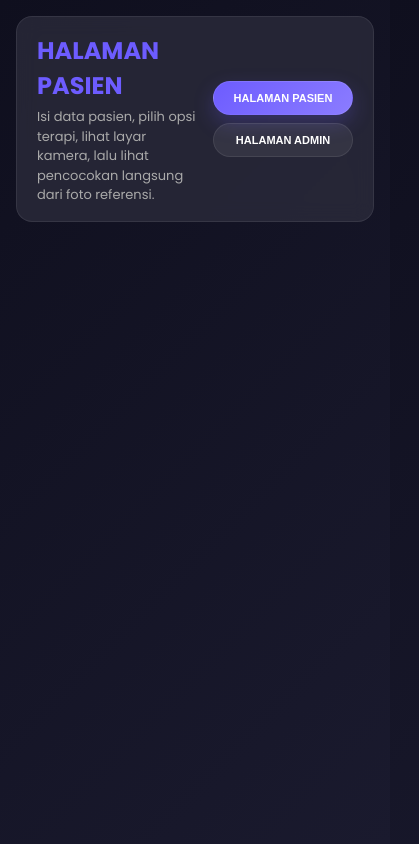
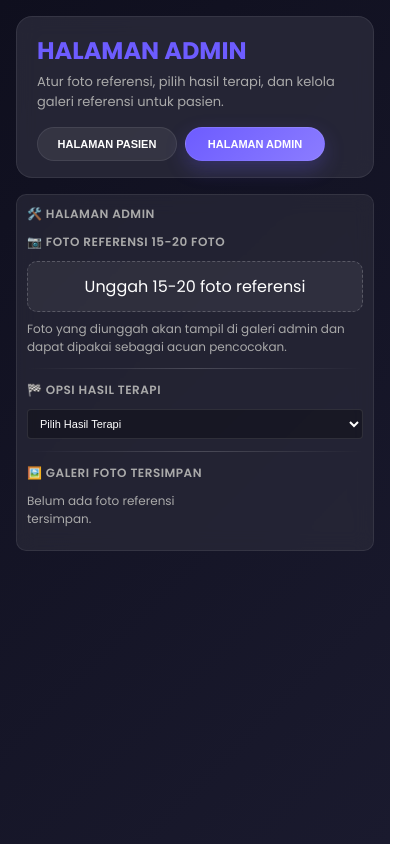
Before and after one commit to yuzeyu115-arch/camera-deteksi-anatomi, a website: page camera_tracking_browser.html in a window 390 px wide. Both pictures are taken after a click on the button "HALAMAN ADMIN". Shown: the top 844 px of the page, 419 px wide, since content can reach past the window. Drawn offline with nearby package versions, Linux system fonts and the light colour scheme; a script that the page names is missing.

Commit message:
Fix admin tab navigation and move therapy result to admin page

```diff
--- a/camera_tracking.js
+++ b/camera_tracking.js
@@ -12,12 +12,16 @@ const accuracyResult = document.getElementById('accuracyResult');
 const thumbnailsContainer = document.getElementById('thumbnailsContainer');
 const thresholdSlider = document.getElementById('thresholdSlider');
 const thresholdLabel = document.getElementById('thresholdLabel');
+const thresholdSliderSecondary = document.getElementById('thresholdSliderSecondary');
+const thresholdLabelSecondary = document.getElementById('thresholdLabelSecondary');
 const saveRefBtn = document.getElementById('saveRefBtn');
 const savedContainer = document.getElementById('savedContainer');
 const clearSavedBtn = document.getElementById('clearSavedBtn');
 const exportRefsBtn = document.getElementById('exportRefsBtn');
 const importRefsInput = document.getElementById('importRefsInput');
 const forceNoMirrorBtn = document.getElementById('forceNoMirrorBtn');
+const pageHeading = document.querySelector('.page-heading');
+const pageSubtitle = document.querySelector('.page-subtitle');
 const patientTabBtn = document.getElementById('patientTabBtn');
 const adminTabBtn = document.getElementById('adminTabBtn');
 const patientPage = document.getElementById('patientPage');
@@ -797,6 +801,15 @@ function switchPage(target) {
     patientTabBtn.classList.toggle('active', target === 'patient');
     adminTabBtn.classList.toggle('active', target === 'admin');
   }
+  if (pageHeading && pageSubtitle) {
+    if (target === 'admin') {
+      pageHeading.textContent = 'HALAMAN ADMIN';
+      pageSubtitle.textContent = 'Atur foto referensi, pilih hasil terapi, dan kelola galeri referensi untuk pasien.';
+    } else {
+      pageHeading.textContent = 'HALAMAN PASIEN';
+      pageSubtitle.textContent = 'Isi data pasien, pilih opsi terapi, lihat layar kamera, dan lihat akurasi secara otomatis.';
+    }
+  }
 }
 
 if (patientTabBtn) patientTabBtn.addEventListener('click', () => switchPage('patient'));
--- a/camera_tracking_browser.html
+++ b/camera_tracking_browser.html
@@ -71,7 +71,6 @@
         z-index: auto;
         padding: 8px;
         gap: 8px;
-        margin-top: 100vh;
         background: linear-gradient(135deg, #0f0f1e 0%, #1a1a2e 100%);
         border-top: 1px solid rgba(255, 255, 255, 0.08);
         order: 2;
@@ -79,6 +78,7 @@
       .main-content {
         gap: 12px;
         order: 1;
+        padding-top: 0;
       }
       .container {
         flex-direction: column;
@@ -409,6 +409,41 @@
       gap: 8px;
       flex-wrap: wrap;
     }
+    .app-shell {
+      width: 100%;
+      max-width: 1400px;
+      margin: 0 auto;
+      display: flex;
+      flex-direction: column;
+      gap: 16px;
+      padding: 16px;
+    }
+    .page-heading {
+      font-size: 24px;
+      font-weight: 700;
+      margin-bottom: 4px;
+      color: #6d5cff;
+    }
+    .page-subtitle {
+      color: #aaa;
+      font-size: 13px;
+      line-height: 1.5;
+      max-width: 680px;
+    }
+    .topbar {
+      display: flex;
+      justify-content: space-between;
+      align-items: center;
+      gap: 16px;
+      flex-wrap: wrap;
+    }
+    .topbar {
+      display: flex;
+      justify-content: space-between;
+      align-items: center;
+      gap: 16px;
+      flex-wrap: wrap;
+    }
     .tab-btn {
       min-width: 140px;
       padding: 10px 14px;
@@ -416,6 +451,7 @@
       background: rgba(255,255,255,0.07);
       color: #fff;
       border: 1px solid rgba(255,255,255,0.08);
+      cursor: pointer;
     }
     .tab-btn.active {
       background: linear-gradient(135deg, #6d5cff, #8b7cff);
@@ -423,6 +459,7 @@
     }
     .page-panel {
       display: none;
+      width: 100%;
     }
     .page-panel.active {
       display: block;
@@ -622,6 +659,20 @@
       .accuracy-display {
         gap: 10px;
       }
+      .topbar {
+        flex-direction: column;
+        align-items: flex-start;
+      }
+      .tab-switch {
+        width: 100%;
+      }
+      .container,
+      .section-card {
+        width: 100%;
+      }
+      .sidebar {
+        width: 100%;
+      }
     }
   </style>
 </head>
@@ -660,14 +711,6 @@
               <option value="flexibility">Fleksibilitas</option>
               <option value="gait">Analisis Berjalan</option>
               <option value="coordination">Koordinasi Gerakan</option>
-            </select>
-            <div class="divider"></div>
-            <div class="section-title">🏁 Opsi Hasil Terapi</div>
-            <select id="therapyResult" class="select-field">
-              <option value="">Pilih Hasil Terapi</option>
-              <option value="baik">Baik</option>
-              <option value="cukup">Cukup</option>
-              <option value="perlu-perbaikan">Perlu Perbaikan</option>
             </select>
             <div class="divider"></div>
             <div class="section-title">🦴 Pergerakan Sendi</div>
@@ -766,6 +809,14 @@
         </label>
         <div class="admin-hint">Foto yang diunggah akan tampil di galeri admin dan dapat dipakai sebagai acuan pencocokan.</div>
         <div class="divider"></div>
+        <div class="section-title">🏁 Opsi Hasil Terapi</div>
+        <select id="therapyResult" class="select-field">
+          <option value="">Pilih Hasil Terapi</option>
+          <option value="baik">Baik</option>
+          <option value="cukup">Cukup</option>
+          <option value="perlu-perbaikan">Perlu Perbaikan</option>
+        </select>
+        <div class="divider"></div>
         <div class="section-title">🖼️ Galeri Foto Tersimpan</div>
         <div id="adminGallery" class="gallery-grid"></div>
       </div>
```
